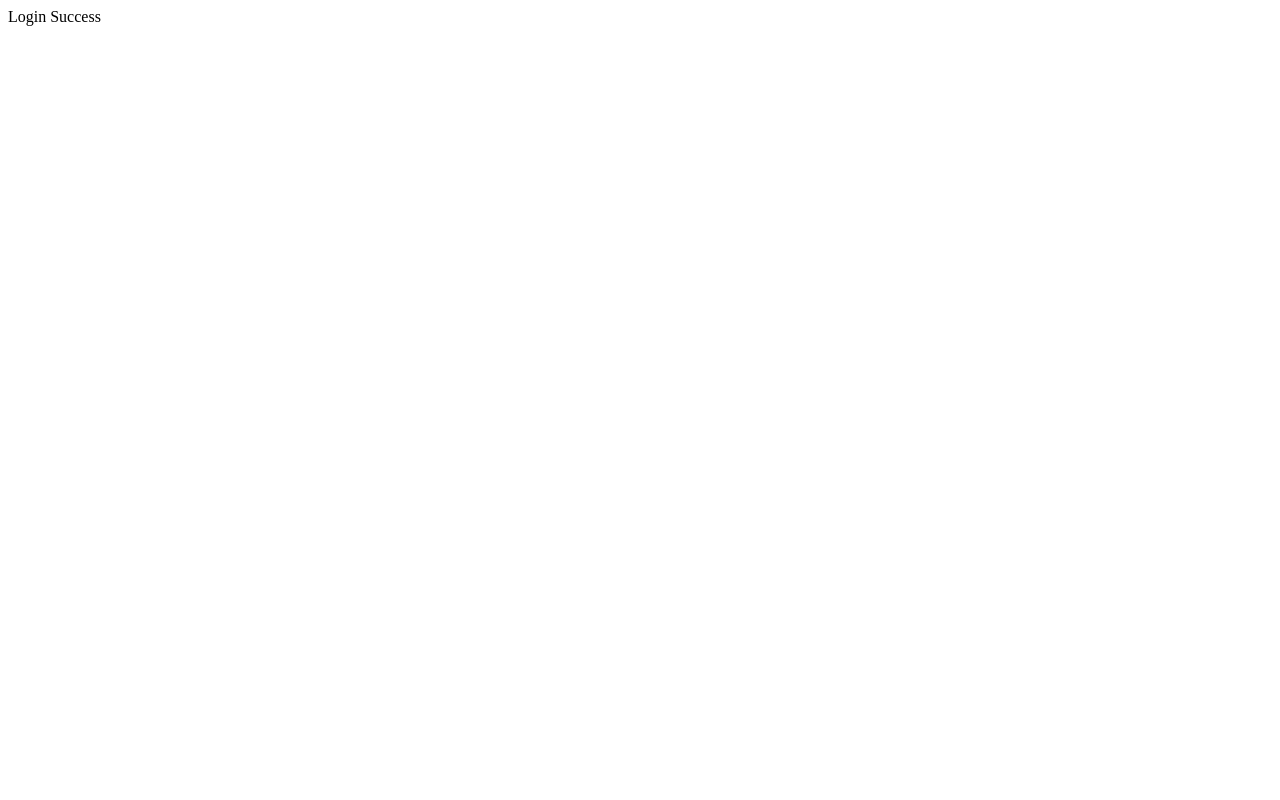
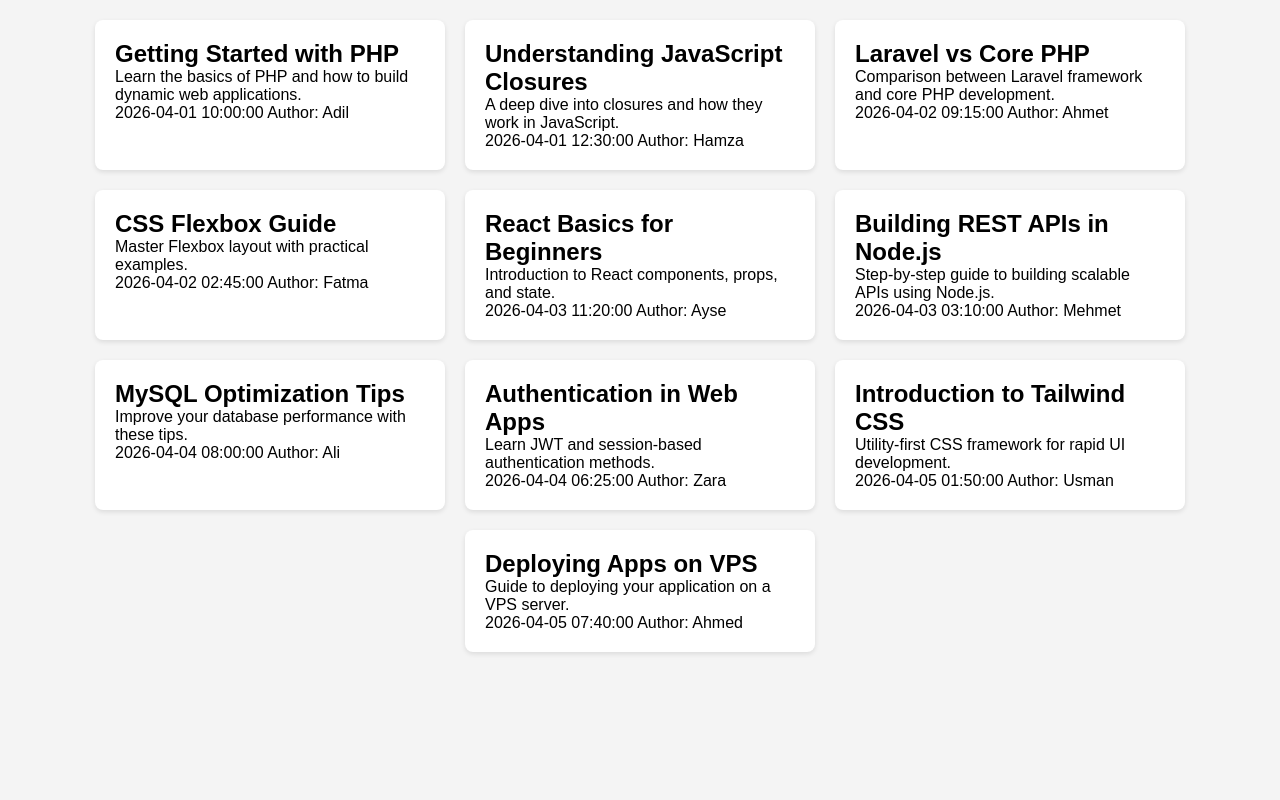
Before and after one commit to adilmalik01/Batch11to1, a PHP site: page / in a window 1280 px wide. Before the commit the page is almost empty. Run offline with PHP 8.4, Linux system fonts and the light colour scheme.

Commit message:
update: refactor index.php to add blog posts and improve HTML structure

```diff
--- a/PHP/index.php
+++ b/PHP/index.php
@@ -1,7 +1,11 @@
 <?php
 
+
+
 // $my_name = "Adil";
+// echo $my_name;
 // $age = 123;
+// echo $age;
 // $is_Active = false;
 
 // echo $my_name;
@@ -54,13 +58,13 @@
 
 
 
-$email  = "adil@gmail.com";
-$password = "12345678";
+// $email  = "adil@gmail.com";
+// $password = "12345678";
 
-$verify = $email == "adil@gmail.com" && $password == "12345678" ? "Login Success" : "Login Failed";
+// $verify = $email == "adil@gmail.com" && $password == "12345678" ? "Login Success" : "Login Failed";
 
 
-echo $verify;
+// echo $verify;
 // if($verify){
 //     echo "Login Success";
 // }else{
@@ -69,9 +73,172 @@ echo $verify;
 
 
 
+// echo $students[0];
+// echo "<br>";
+// echo $students[1];
+// echo "<br>";
+// echo $students[2];
+// echo "<br>";
+// echo $students[3];
+// echo "<br>";
+
+// for($i = 0; $i < Count($students); $i++){
+//     echo $students[$i];
+//     echo "<br>";
+// }
 
 
 
 
+// $students = ["Adil", "Ali", "Ahmed", "Ahsan"];
+
+// echo $students[1];
+
+// foreach($students as $student){
+//     echo $student . "<br>";
+// }
+
+
+
+// $students = [
+//     "name" => "Adil",
+//     "age" => 20,
+//     "is_Active" => true
+// ];
+
+// echo $students["name"];
+// echo $students["age"];
+// echo $students["is_Active"];
+
+
+
+$posts = [
+    [
+        "title" => "Getting Started with PHP",
+        "description" => "Learn the basics of PHP and how to build dynamic web applications.",
+        "time" => "2026-04-01 10:00:00",
+        "author" => "Adil",
+    ],
+    [
+        "title" => "Understanding JavaScript Closures",
+        "description" => "A deep dive into closures and how they work in JavaScript.",
+        "time" => "2026-04-01 12:30:00",
+        "author" => "Hamza",
+    ],
+    [
+        "title" => "Laravel vs Core PHP",
+        "description" => "Comparison between Laravel framework and core PHP development.",
+        "time" => "2026-04-02 09:15:00",
+        "author" => "Ahmet",
+    ],
+    [
+        "title" => "CSS Flexbox Guide",
+        "description" => "Master Flexbox layout with practical examples.",
+        "time" => "2026-04-02 02:45:00",
+        "author" => "Fatma",
+    ],
+    [
+        "title" => "React Basics for Beginners",
+        "description" => "Introduction to React components, props, and state.",
+        "time" => "2026-04-03 11:20:00",
+        "author" => "Ayse",
+    ],
+    [
+        "title" => "Building REST APIs in Node.js",
+        "description" => "Step-by-step guide to building scalable APIs using Node.js.",
+        "time" => "2026-04-03 03:10:00",
+        "author" => "Mehmet",
+    ],
+    [
+        "title" => "MySQL Optimization Tips",
+        "description" => "Improve your database performance with these tips.",
+        "time" => "2026-04-04 08:00:00",
+        "author" => "Ali",
+    ],
+    [
+        "title" => "Authentication in Web Apps",
+        "description" => "Learn JWT and session-based authentication methods.",
+        "time" => "2026-04-04 06:25:00",
+        "author" => "Zara",
+    ],
+    [
+        "title" => "Introduction to Tailwind CSS",
+        "description" => "Utility-first CSS framework for rapid UI development.",
+        "time" => "2026-04-05 01:50:00",
+        "author" => "Usman",
+    ],
+    [
+        "title" => "Deploying Apps on VPS",
+        "description" => "Guide to deploying your application on a VPS server.",
+        "time" => "2026-04-05 07:40:00",
+        "author" => "Ahmed",
+    ]
+];
+
 
 ?>
+
+
+
+<!DOCTYPE html>
+<html lang="en">
+
+<head>
+    <meta charset="UTF-8">
+    <meta name="viewport" content="width=device-width, initial-scale=1.0">
+    <title>BLOGS</title>
+    <style>
+        *{
+            margin: 0;
+            padding: 0;
+        }
+
+        body{
+            font-family: Arial, Helvetica, sans-serif;
+            background-color: #f4f4f4;
+        }
+
+        .cards{
+            display: flex;
+            flex-wrap: wrap;
+            gap: 20px;
+            justify-content: center;
+            padding: 20px;
+        }
+
+
+        .card{
+            background-color: #fff;
+            border-radius: 8px;
+            box-shadow: 0 2px 5px rgba(0,0,0,0.1);
+            padding: 20px;
+            width: 25%;
+        }
+    </style>
+</head>
+
+<body>
+
+    <div class="cards">
+        <?php foreach ($posts as $post): ?>
+
+
+
+            <div class="card">
+                <h2><?php echo $post["title"] ?></h2>
+                <p><?php echo $post["description"] ?></p>
+                <span><?php echo $post["time"] ?></span>
+                <span>Author: <?php echo $post["author"] ?></span>
+            </div>
+
+
+
+        <?php endforeach ?>
+
+    </div>
+
+
+
+</body>
+
+</html>
```
